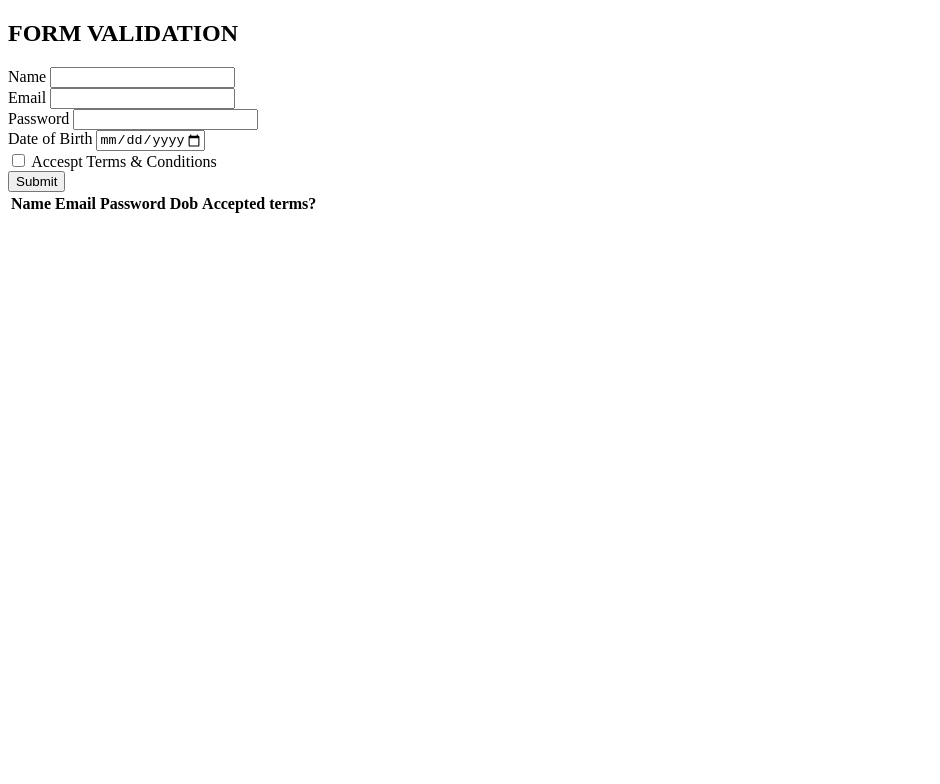
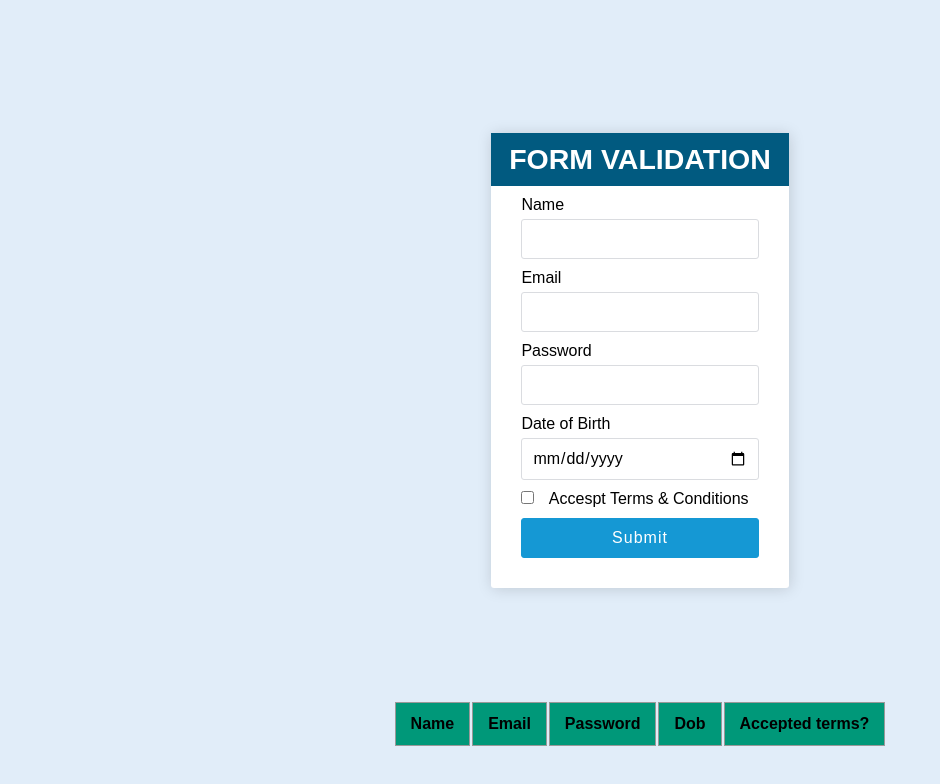
Before and after one commit to Swapnil1530/WD101_Milstone_Project, a plain HTML site: page index.html in a window 1280 px wide. Shown: the whole page, without its empty margins (0-940 px from the left). Drawn offline with Linux system fonts and the light colour scheme; the site is published under a folder, as on GitHub Pages, so addresses that start at the root find nothing.

Commit message:
Update index.html

```diff
--- a/index.html
+++ b/index.html
@@ -8,8 +8,8 @@
     <meta http-equiv="X-UA-Compatible" content="IE=edge">
     <meta name="viewport" content="width=device-width, initial-scale=1.0">
 
-    <link rel="stylesheet" href="/style.css">
-  <!--  <script src="/index.js"></script>-->
+    <link rel="stylesheet" href="style.css">
+
     <title>SPCE</title>
 </head>
 <body>
```
